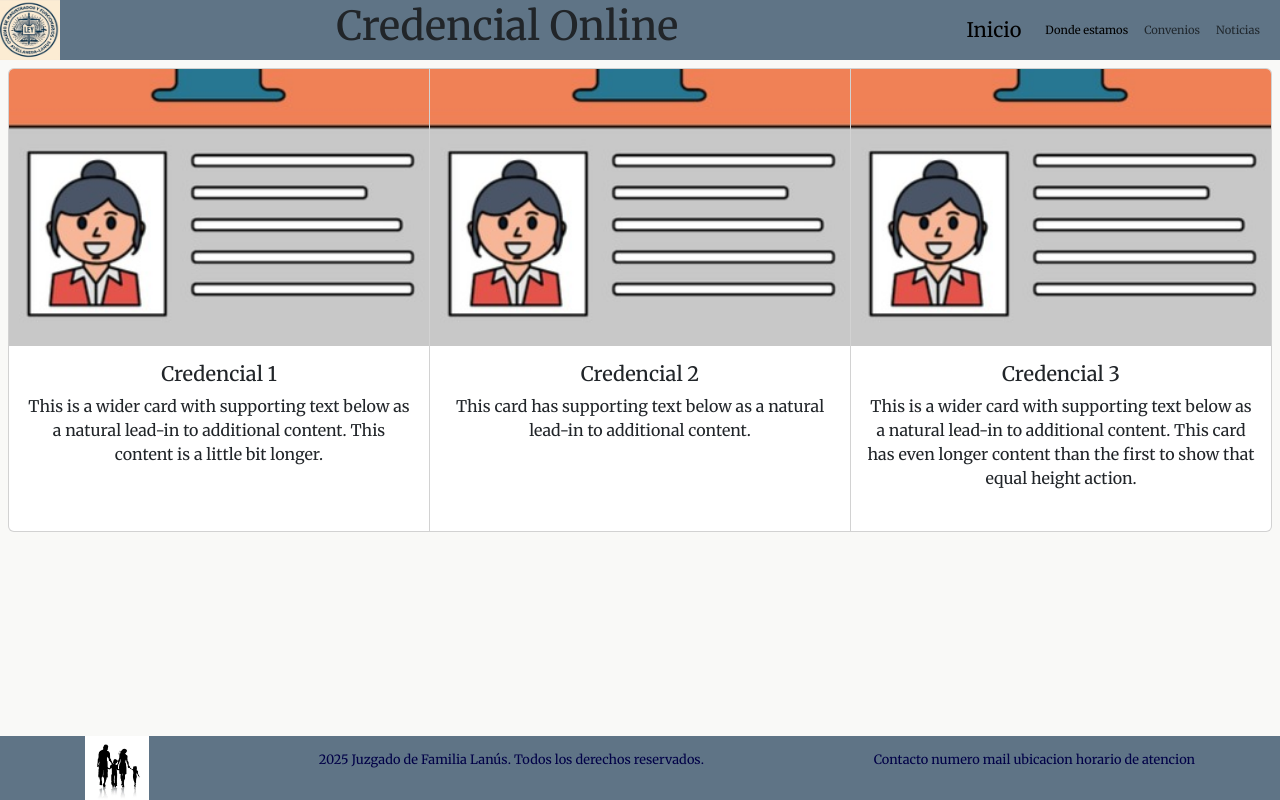
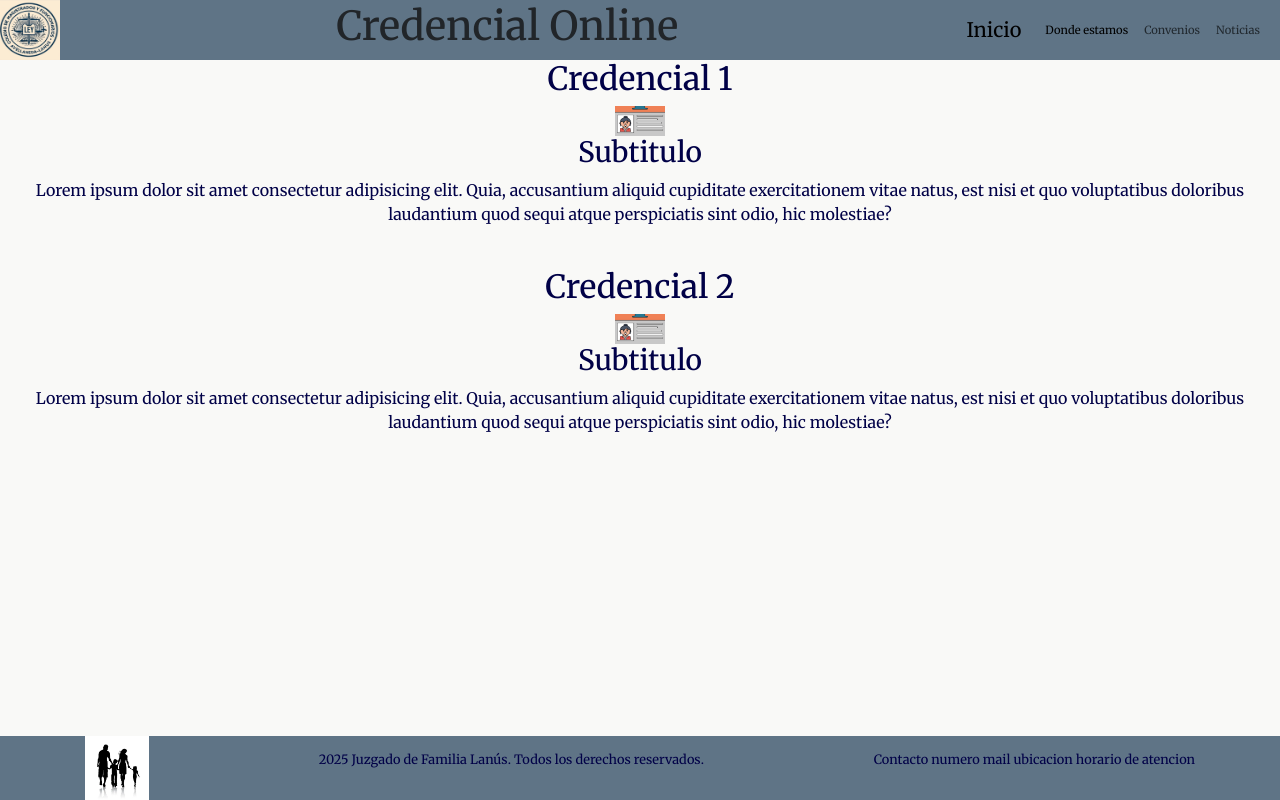
Before and after one commit to moracoghlan/ProyectoCoderCSS, a plain HTML site: page pages/credencial.html in a window 1280 px wide. Drawn offline with nearby package versions, Linux system fonts and the light colour scheme.

Commit message:
Update credencial.html
cambio en credenciales, sacamos el bs y lo dejamos como en su version anterior para respetar la consigna

```diff
--- a/pages/credencial.html
+++ b/pages/credencial.html
@@ -44,33 +44,20 @@
     </header>
     </header>
 
-    <main>
-        <section class="card-group p-2">
-  <section class="card">
-    <img src="../img/credencial.jpg" class="card-img-top" alt="...">
-    <section class="card-body">
-      <h5 class="card-title">Credencial 1</h5>
-      <p class="card-text">This is a wider card with supporting text below as a natural lead-in to additional content. This content is a little bit longer.</p>
+  <main>
+        <section>
 
-    </section>
-  </section>
-  <section class="card">
-    <img src="../img/credencial.jpg" class="card-img-top" alt="...">
-    <section class="card-body">
-      <h5 class="card-title">Credencial 2</h5>
-      <p class="card-text">This card has supporting text below as a natural lead-in to additional content.</p>
-
-    </section>
-</section>
-  <section class="card">
-    <img src="../img/credencial.jpg" class="card-img-top" alt="...">
-    <section class="card-body">
-      <h5 class="card-title">Credencial 3</h5>
-      <p class="card-text">This is a wider card with supporting text below as a natural lead-in to additional content. This card has even longer content than the first to show that equal height action.</p>
-
-    </section>
-  </section>
-  </section>
+            <h2>Credencial 1</h2>
+            <img class="credencial" src="../img/credencial.jpg" alt="imagen decorativa">
+            <h3>Subtitulo</h3>
+            <p>Lorem ipsum dolor sit amet consectetur adipisicing elit. Quia, accusantium aliquid cupiditate exercitationem vitae natus, est nisi et quo voluptatibus doloribus laudantium quod sequi atque perspiciatis sint odio, hic molestiae?</p>
+        </section>
+        <section>
+            <h2>Credencial 2</h2>
+            <img class="credencial"src="../img/credencial.jpg" alt="imagen decorativa">
+            <h3>Subtitulo</h3>
+            <p>Lorem ipsum dolor sit amet consectetur adipisicing elit. Quia, accusantium aliquid cupiditate exercitationem vitae natus, est nisi et quo voluptatibus doloribus laudantium quod sequi atque perspiciatis sint odio, hic molestiae?</p>
+        </section>
     </main>
 
     <footer>
```
